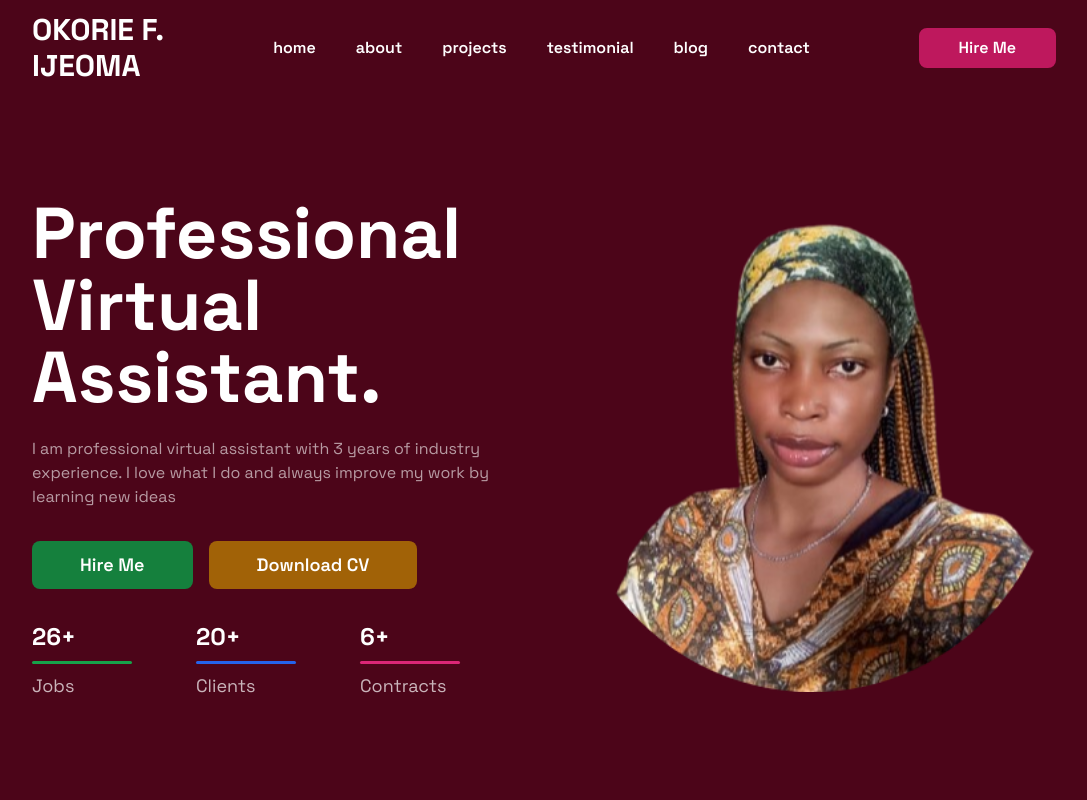
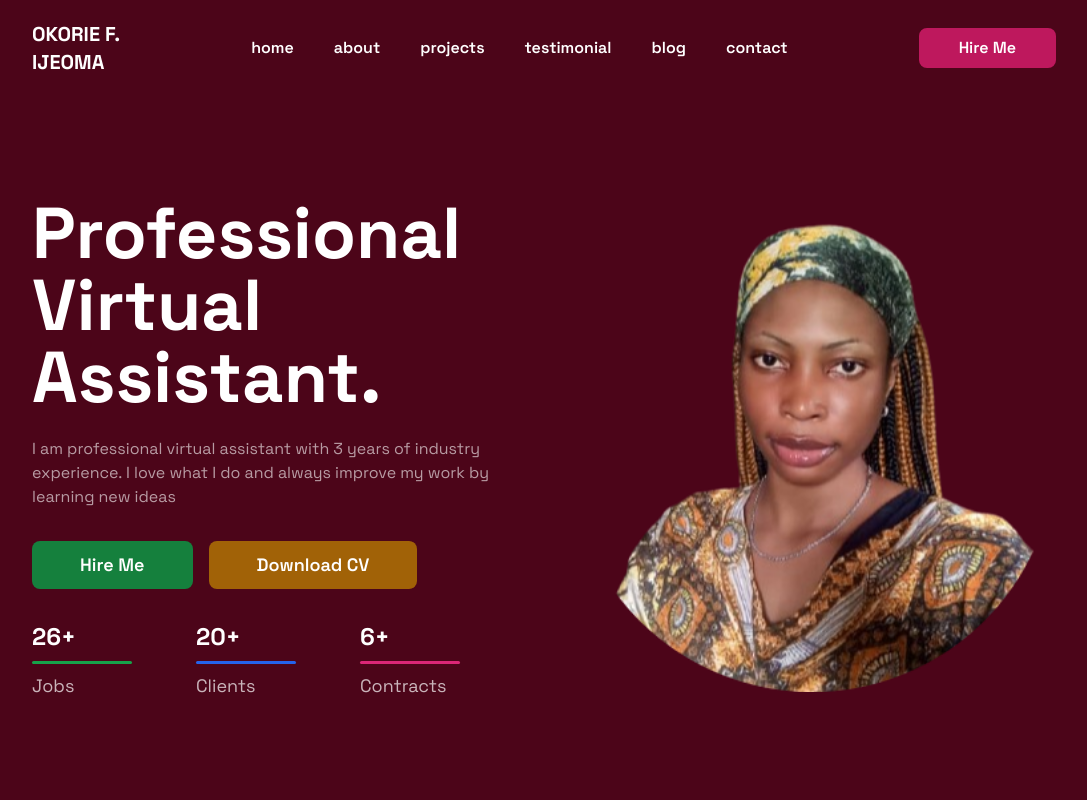
Before and after one commit to Idomason/paris-portfolio, a Next.js app: page / in a window 1280 px wide. Shown: the top 800 px of the page, without its empty margins (96-1183 px from the left). Built offline with nearby package versions, Linux system fonts and the light colour scheme.

Commit message:
edit logo

```diff
--- a/components/home/navbar/navbar.tsx
+++ b/components/home/navbar/navbar.tsx
@@ -29,7 +29,7 @@ export default function Navbar({ onOpenNav }: INavbarProp) {
       <div className="mx-auto flex h-full w-[90%] items-center justify-between xl:w-[80%]">
         {/* LOGO */}
         {/* <Image src='/images/logo.png' width={120} height={120} alt="Logo" /> */}
-        <h1 className="py-4 text-3xl font-bold uppercase text-white">
+        <h1 className="py-4 text-xl font-bold uppercase text-white">
           Okorie F.
           <br /> Ijeoma
         </h1>
```
